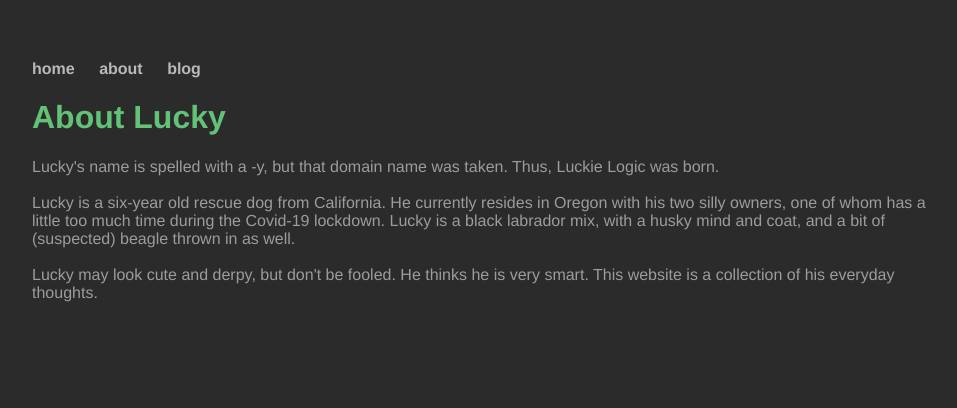
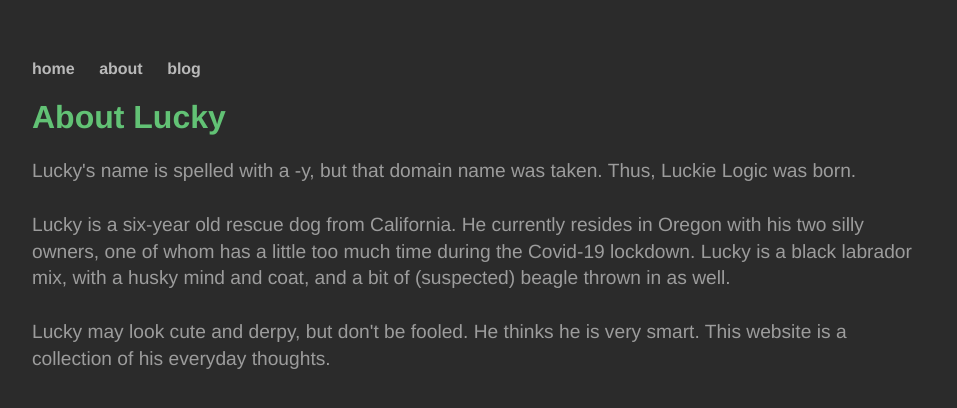
Before and after one commit to luckielogic/luckielogic.github.io, a Jekyll site: the page built from about/index.html, in a window 1280 px wide. Shown: the top 408 px of the page, without its empty margins (160-1117 px from the left). Built offline with Jekyll 4.4.1, drawn with Linux system fonts in a browser that asks for light colours.

Commit message:
Update main.css

```diff
--- a/css/main.css
+++ b/css/main.css
@@ -65,7 +65,8 @@ ul.posts li {
 }
 
 .about {
-    font-size: 1em;
+    font-size: 1.2em;
+    line-height: 1.4em;
     color: #9c9c9c;
     font-family:'Helvetica', 'Arial', 'Sans-Serif';
 }
```
